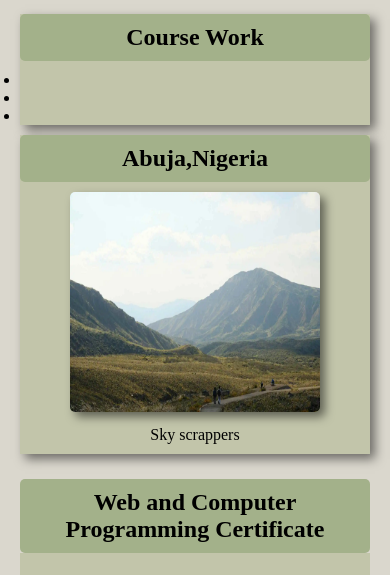
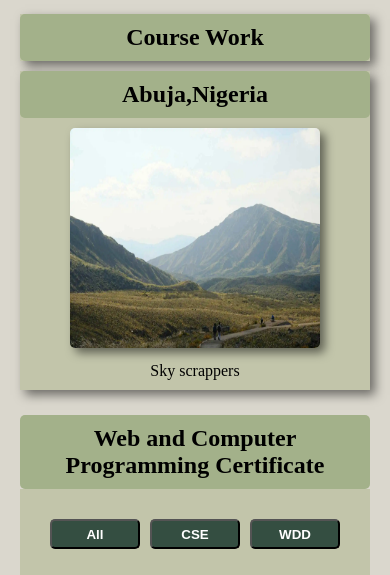
Before and after one commit to ra386/wdd231, a plain HTML site: page index.html in a window 390 px wide. Shown: the part 269-844 px from the top of the page. Drawn offline with Linux system fonts and the light colour scheme.

Commit message:
one more

```diff
--- a/index.html
+++ b/index.html
@@ -31,13 +31,7 @@
         <div class="container">
             <section class="head">
                 <h2>Course Work</h2>
-                <ul>
-                     <li></li>
-                     <li></li>
-                     <li></li>
 
-
-                </ul>
             </section>
 
             <section class="head" id="space">
--- a/styles/small.css
+++ b/styles/small.css
@@ -53,7 +53,13 @@
     }
      .uno
      {
+        display: flex;
+        justify-content: space-around;
+
+     }
+     /* footer{
         display: grid;
-     }
+
+     } */
 
 }
```
